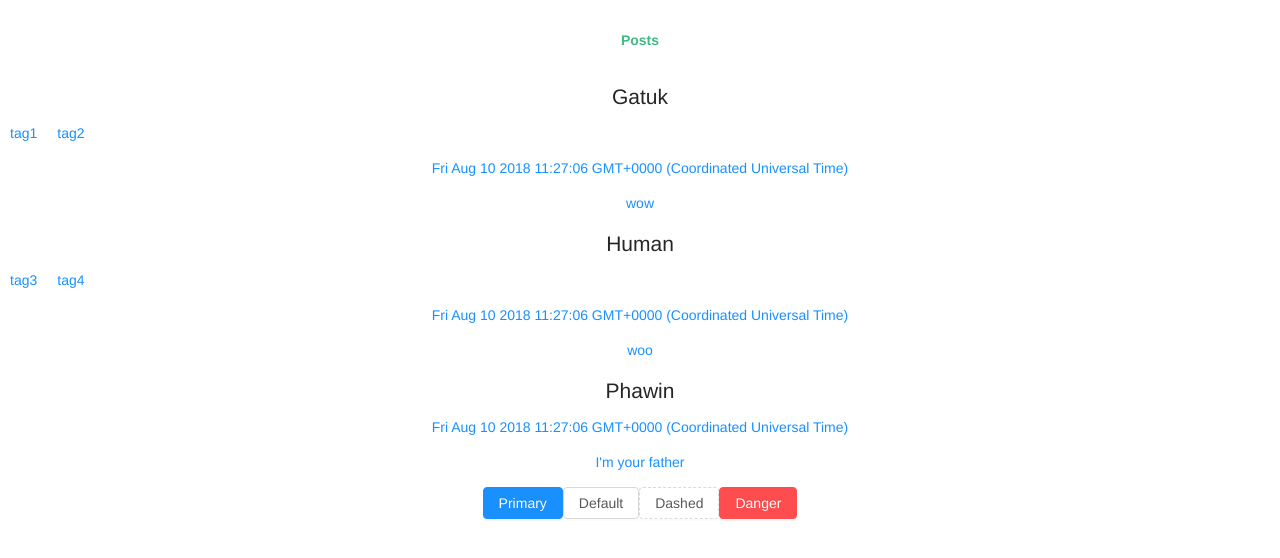
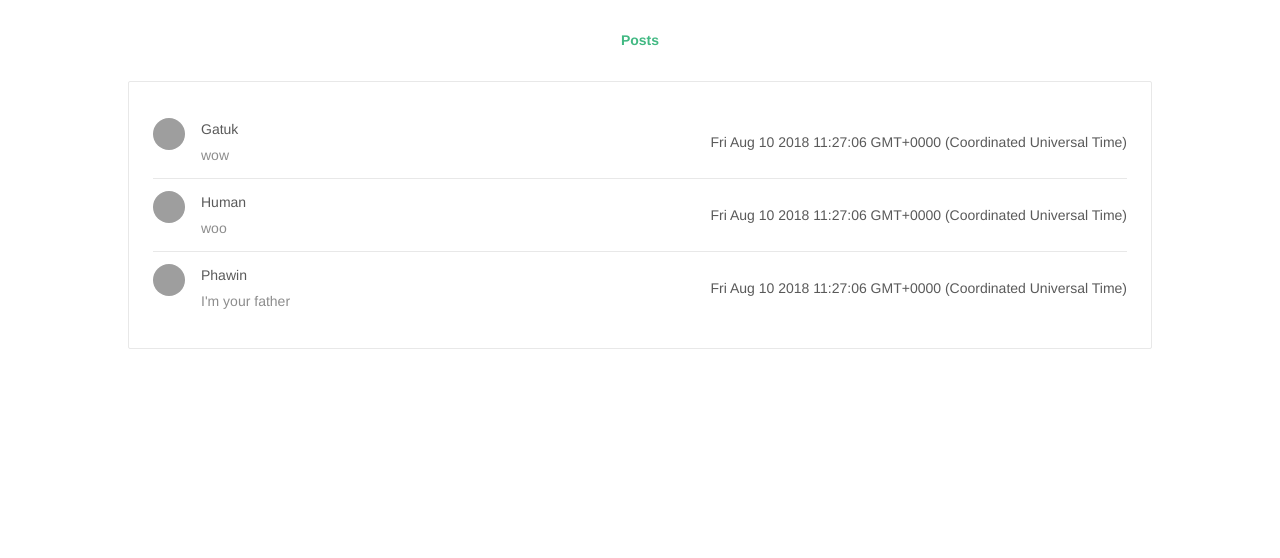
Before and after one commit to prontotools/learntoday, a Vue app in the folder frontend/: page / in a window 1280 px wide. Shown: the top 558 px of the page. Built offline with nearby package versions, Linux system fonts and the light colour scheme; grey boxes are pictures that could not be loaded.

Commit message:
Add list page and link detail:panda_face: :snowman:

```diff
--- a/frontend/src/components/Posts.vue
+++ b/frontend/src/components/Posts.vue
@@ -1,18 +1,24 @@
 <template>
-  <div class="posts">
-    <div v-for="(post, index) in posts" :key="index">
-      <router-link :to="{name: 'postDetail', params: {id: post.id}}">
-        <h2>{{post.author}}</h2>
-        <ul v-if="post.tags.length">
-          <li class="tags" v-for="tag in post.tags" :key="tag">
-            {{tag}}
-          </li>
-        </ul>
-        <p>{{post.timestamp}}</p>
-        <p>{{post.message}}</p>
-      </router-link>
-    </div>
+  <div class="posts grid">
+    <a-card :loading="false">
+      <a-list
+      itemLayout="horizontal"
+      :dataSource="posts"
+      >
+      <a-list-item slot="renderItem" slot-scope="item , index">
+        <a-list-item-meta
+          :description="item.message"
+        >
+
+          <a slot="title" :href="'/post/'+item.id">{{item.author}}</a>
+          <a-avatar slot="avatar" src="https://zos.alipayobjects.com/rmsportal/ODTLcjxAfvqbxHnVXCYX.png" />
+        </a-list-item-meta>
+          <div>{{Date(item.timestamp)}}</div>
+      </a-list-item>
+      </a-list>
+    </a-card>
   </div>
+
 </template>
 
 <script>
@@ -24,15 +30,19 @@ export default {
 }
 </script>
 
-<!-- Add "scoped" attribute to limit CSS to this component only -->
-<style scoped>
-.posts ul {
-  list-style-type: none;
-  padding: 0;
-  display: flex;
+<style>
+.posts {
+  text-align: left;
+
 }
-.posts li {
-  display: inline-block;
-  margin: 0 10px;
+
+.content {
+  margin-top: 50px;
+  margin-bottom: 50px;
+}
+.grid {
+  width: 80%;
+  margin: auto;
+  text-align: left;
 }
 </style>
--- a/frontend/src/views/Home.vue
+++ b/frontend/src/views/Home.vue
@@ -1,10 +1,6 @@
 <template>
   <div class="home">
     <Posts :posts="posts" />
-    <a-button type="primary">Primary</a-button>
-    <a-button>Default</a-button>
-    <a-button type="dashed">Dashed</a-button>
-    <a-button type="danger">Danger</a-button>
   </div>
 </template>
 
```
Also changed, not shown: frontend/src/main.js (+7 -1 lines).
